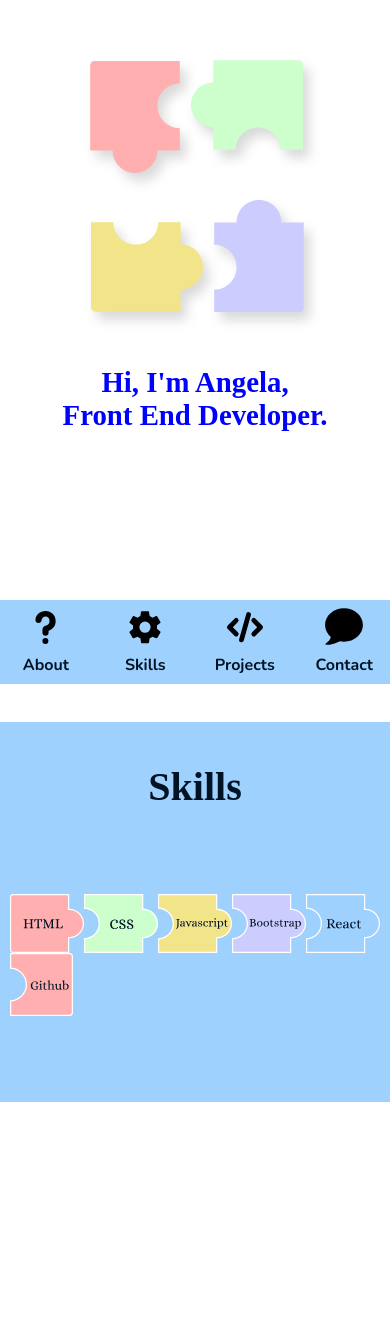
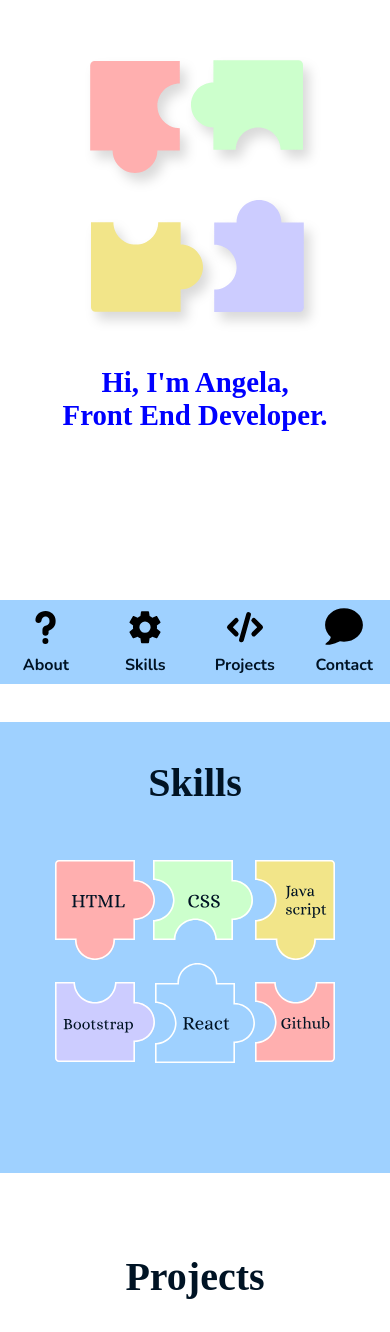
Before and after one commit to ang-riv/portfolio, a React (Create React App) app: page / in a window 390 px wide. Shown: the part 160-1492 px from the top of the page. Before the commit the page ends 1262 px from the top, so only its background shows below. Built offline with nearby package versions, Linux system fonts and the light colour scheme; a web font is replaced by a local one.

Commit message:
Added different pieces for skill section mobile

```diff
--- a/src/App.js
+++ b/src/App.js
@@ -26,11 +26,11 @@ function App() {
       />
       <IntroSection ref={introRef} />
       <SkillsSection ref={skillsRef} />
+      <ProjectsSection ref={projectsRef} />
 
       {mobileTest && (
         <>
           <AboutSection ref={aboutRef} />
-          <ProjectsSection ref={projectsRef} />
           <ContactSection ref={contactRef} />
         </>
       )}
--- a/src/Icons.js
+++ b/src/Icons.js
@@ -12,10 +12,12 @@ import javascriptPiece from "./assets/desktop-skill-svgs/javascriptPiece.svg";
 import reactPiece from "./assets/desktop-skill-svgs/reactPiece.svg";
 import bootstrapPiece from "./assets/desktop-skill-svgs/bootstrapPiece.svg";
 import githubPiece from "./assets/desktop-skill-svgs/githubPiece.svg";
-// pieces for mobile skill puzzle - uses the same pieces from css and react ^
+// pieces for mobile skill puzzle
 import mobileHtmlPiece from "./assets/mobile-skill-svgs/mobileHtmlPiece.svg";
+import mobileCssPiece from "./assets/mobile-skill-svgs/mobileCssPiece.svg";
 import mobileJavascriptPiece from "./assets/mobile-skill-svgs/mobileJavascriptPiece.svg";
 import mobileBootstrapPiece from "./assets/mobile-skill-svgs/mobileBootstrapPiece.svg";
+import mobileReactPiece from "./assets/mobile-skill-svgs/mobileReactPiece.svg";
 import mobileGithubPiece from "./assets/mobile-skill-svgs/mobileGithubPiece.svg";
 
 // 2x2 puzzle in introSection
@@ -102,15 +104,53 @@ export function SkillsPuzzle(props) {
 }
 
 export function MobileSkillsPuzzle(props) {
+  const containerSize = {
+    maxWidth: "1400px",
+    width: "95%",
+    display: "flex",
+    flexFlow: "row nowrap",
+    justifyContent: "center",
+    alignItems: "center",
+  };
   return (
-    <div
-      style={{
-        maxWidth: "1400px",
-        width: "95%",
-        display: "flex",
-        flexFlow: "row wrap",
-      }}
-    ></div>
+    <>
+      <div className="mobile-puzzle-container" style={containerSize}>
+        <img
+          src={mobileHtmlPiece}
+          alt="puzzle piece with the word HTML"
+          style={{ position: "relative", left: "0.6em" }}
+        ></img>
+        <img
+          src={mobileCssPiece}
+          alt="puzzle piece with the word HTML"
+          style={{
+            position: "relative",
+            bottom: "0.6em",
+            left: "0.5em",
+            zIndex: "0",
+          }}
+        ></img>
+        <img
+          src={mobileJavascriptPiece}
+          alt="puzzle piece with the word HTML"
+        ></img>
+      </div>
+      <div className="mobile-puzzle-container" style={containerSize}>
+        <img
+          src={mobileBootstrapPiece}
+          alt="puzzle piece with the word HTML"
+        ></img>
+        <img
+          src={mobileReactPiece}
+          alt="puzzle piece with the word HTML"
+          style={{ position: "relative", bottom: "0.6em" }}
+        ></img>
+        <img
+          src={mobileGithubPiece}
+          alt="puzzle piece with the word HTML"
+        ></img>
+      </div>
+    </>
   );
 }
 
--- a/src/SkillsSection.js
+++ b/src/SkillsSection.js
@@ -1,14 +1,15 @@
 import React from "react";
-import { SkillsPuzzle } from "./Icons";
+import { MobileSkillsPuzzle, SkillsPuzzle } from "./Icons";
 
 const SkillsSection = React.forwardRef((props, ref) => {
   return (
     <section
       ref={ref}
       style={{
-        height: "44vh",
+        height: "50vh",
         width: "100%",
-        paddingTop: "1vh",
+        paddingTop: "0.5vh",
+        paddingBottom: "3vh",
         backgroundColor: "#9FD1FF",
       }}
     >
@@ -18,12 +19,13 @@ const SkillsSection = React.forwardRef((props, ref) => {
         style={{
           height: "60%",
           display: "flex",
+          flexFlow: "column nowrap",
           justifyContent: "center",
           alignItems: "center",
           gap: "5%",
         }}
       >
-        <SkillsPuzzle />
+        <MobileSkillsPuzzle />
       </div>
     </section>
   );
--- a/src/style.css
+++ b/src/style.css
@@ -134,6 +134,8 @@ button {
   background-color: #9fd1ff;
   position: fixed;
   bottom: 0;
+  /* for pieces in skill puzzle that are relative, navbar will go over it*/
+  z-index: 1;
 }
 
 .mobile-nav-container ul {
@@ -382,6 +384,25 @@ button {
   }
 
   /* skill section  */
+  .mobile-puzzle-container {
+    max-width: 1400px;
+    width: 95%;
+    display: flex;
+    flex-flow: row nowrap;
+    justify-content: center;
+    align-items: center;
+  }
+
+  .mobile-puzzle-container > img {
+    height: 100px;
+    width: 100px;
+    z-index: 0;
+  }
+
+  .mobile-puzzle-container:last-child > img:last-of-type {
+    height: 80px;
+    width: 80px;
+  }
 
   /* contact section */
   .contact-container h2 {
```
Also changed, not shown: src/assets/mobile-skill-svgs/mobileCssPiece.svg (added), src/assets/mobile-skill-svgs/mobileReactPiece.svg (added).
